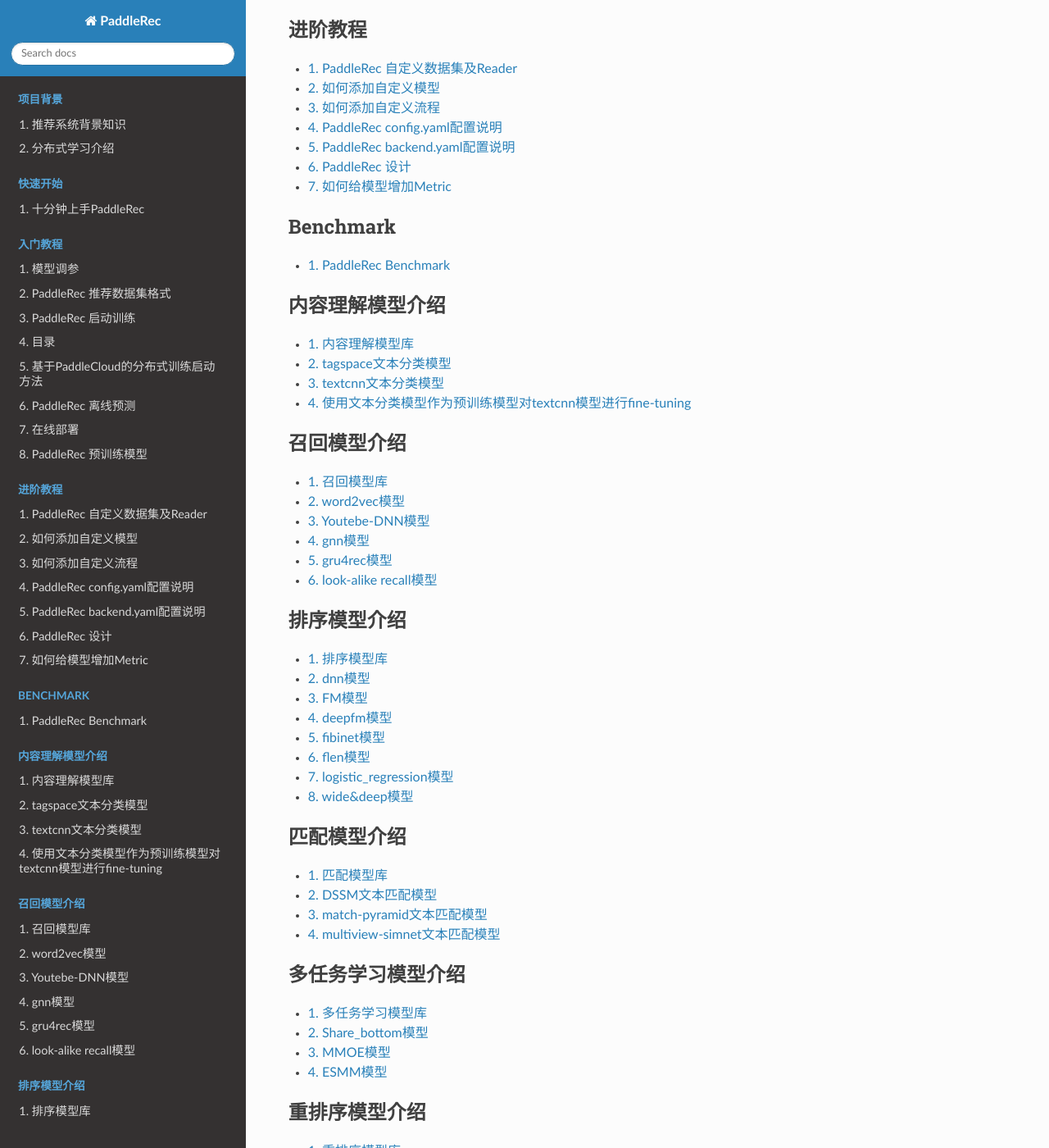
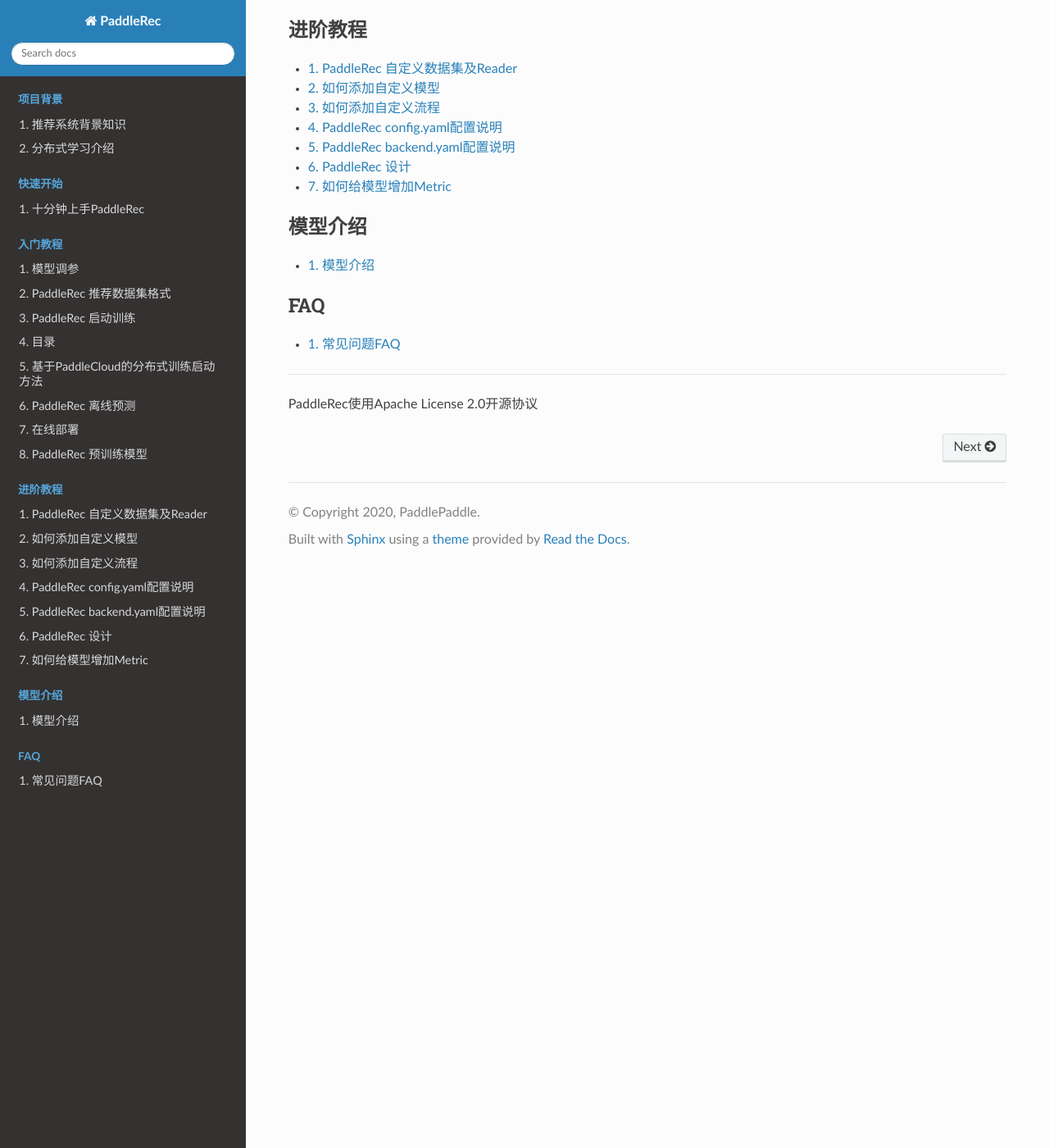
Before and after one commit to yinhaofeng/paddlerecdocs, a Sphinx documentation site: the page built from docs/source/index.rst, in a window 1280 px wide and 1400 px high, scrolled down 720 px. Shown: the whole window at 82% size. Built offline with Sphinx 7.4.7 and the Read the Docs theme 2.0.0, drawn with Linux system fonts in a browser that asks for light colours; pages that are not in the unit, such as notebooks, are missing from menus; some of the changed text lies outside the part shown.

Commit message:
add models

```diff
--- a/docs/source/common/title_cn.md
+++ /dev/null
@@ -1,4 +0,0 @@
-# 欢迎来到Fleet主页
-
-- Paddle Fleet是飞桨分布式训练的基础API，面向每个人提供高性能的分布式训练能力。
-- FleetX是Paddle Fleet的一个扩展组件，提供分布式训练周边的各种工具，满足沉浸式分布式训练的使用需求！
--- a/docs/source/index.rst
+++ b/docs/source/index.rst
@@ -57,69 +57,10 @@
 .. toctree::
    :maxdepth: 1
    :numbered:
-   :caption: Benchmark
-   :name: Benchmark
+   :caption: 模型介绍
+   :name: Model introduction
 
-   paddlerec/benchmark.md
-
-.. toctree::
-   :maxdepth: 1
-   :numbered:
-   :caption: 内容理解模型介绍
-   :name: contentunderstanding
-
-   paddlerec/contentunderstanding_readme.md
-   paddlerec/tagspace_readme.md
-   paddlerec/textcnn_readme.md
-   paddlerec/textcnn_pretrain_readme.md
-
-.. toctree::
-   :maxdepth: 1
-   :numbered:
-   :caption: 召回模型介绍
-   :name: recall
-
-   paddlerec/recall_readme.md
-
-.. toctree::
-   :maxdepth: 1
-   :numbered:
-   :caption: 排序模型介绍
-   :name: rank
-
-   paddlerec/rank_readme.md
-
-.. toctree::
-   :maxdepth: 1
-   :numbered:
-   :caption: 匹配模型介绍
-   :name: match
-
-   paddlerec/match_readme.md
-
-.. toctree::
-   :maxdepth: 1
-   :numbered:
-   :caption: 多任务学习模型介绍
-   :name: multitask
-
-   paddlerec/multitask_readme.md
-
-.. toctree::
-   :maxdepth: 1
-   :numbered:
-   :caption: 重排序模型介绍
-   :name: rerank
-
-   paddlerec/rerank_readme.md
-
-.. toctree::
-   :maxdepth: 1
-   :numbered:
-   :caption: TreeBased介绍
-   :name: TreeBased推荐搜索算法
-
-   paddlerec/treebased_readme.md
+   paddlerec/model_introduce.md
 
 .. toctree::
    :maxdepth: 1
--- a/docs/source/paddlerec/contentunderstanding_readme.md
+++ /dev/null
@@ -1 +0,0 @@
-## [内容理解模型库](https://github.com/PaddlePaddle/PaddleRec/blob/master/models/contentunderstanding)
--- a/docs/source/paddlerec/match_readme.md
+++ /dev/null
@@ -1,4 +0,0 @@
-## [匹配模型库](https://github.com/PaddlePaddle/PaddleRec/blob/master/models/match)
-## [DSSM文本匹配模型](https://github.com/PaddlePaddle/PaddleRec/blob/master/models/match/dssm)
-## [match-pyramid文本匹配模型](https://github.com/PaddlePaddle/PaddleRec/blob/master/models/match/match-pyramid)
-## [multiview-simnet文本匹配模型](https://github.com/PaddlePaddle/PaddleRec/blob/master/models/match/multiview-simnet)
--- a/docs/source/paddlerec/multitask_readme.md
+++ /dev/null
@@ -1,4 +0,0 @@
-## [多任务学习模型库](https://github.com/PaddlePaddle/PaddleRec/blob/master/models/multitask)
-## [Share_bottom模型](https://github.com/PaddlePaddle/PaddleRec/blob/master/models/multitask/share-bottom)
-## [MMOE模型](https://github.com/PaddlePaddle/PaddleRec/blob/master/models/multitask/mmoe)
-## [ESMM模型](https://github.com/PaddlePaddle/PaddleRec/blob/master/models/multitask/esmm)
--- a/docs/source/paddlerec/rank_readme.md
+++ /dev/null
@@ -1,8 +0,0 @@
-## [排序模型库](https://github.com/PaddlePaddle/PaddleRec/blob/master/models/rank)
-## [dnn模型](https://github.com/PaddlePaddle/PaddleRec/blob/master/models/rank/dnn)
-## [FM模型](https://github.com/PaddlePaddle/PaddleRec/blob/master/models/rank/fm)
-## [deepfm模型](https://github.com/PaddlePaddle/PaddleRec/blob/master/models/rank/deepfm)
-## [fibinet模型](https://github.com/PaddlePaddle/PaddleRec/blob/master/models/rank/fibinet)
-## [flen模型](https://github.com/PaddlePaddle/PaddleRec/tree/master/models/rank/flen)
-## [logistic_regression模型](https://github.com/PaddlePaddle/PaddleRec/blob/master/models/rank/logistic_regression)
-## [wide&deep模型](https://github.com/PaddlePaddle/PaddleRec/blob/master/models/rank/wide_deep)
--- a/docs/source/paddlerec/recall_readme.md
+++ /dev/null
@@ -1,6 +0,0 @@
-## [召回模型库](https://github.com/PaddlePaddle/PaddleRec/blob/master/models/recall)
-## [word2vec模型](https://github.com/PaddlePaddle/PaddleRec/blob/master/models/recall/word2vec)
-## [Youtebe-DNN模型](https://github.com/PaddlePaddle/PaddleRec/blob/master/models/recall/youtube_dnn)
-## [gnn模型](https://github.com/PaddlePaddle/PaddleRec/blob/master/models/recall/gnn)
-## [gru4rec模型](https://github.com/PaddlePaddle/PaddleRec/blob/master/models/recall/gru4rec)
-## [look-alike recall模型](https://github.com/PaddlePaddle/PaddleRec/blob/master/models/recall/look-alike_recall)
--- a/docs/source/paddlerec/rerank_readme.md
+++ /dev/null
@@ -1 +0,0 @@
-## [重排序模型库](https://github.com/PaddlePaddle/PaddleRec/blob/master/models/rerank)
--- a/docs/source/paddlerec/tagspace_readme.md
+++ /dev/null
@@ -1 +0,0 @@
-## [tagspace文本分类模型](https://github.com/PaddlePaddle/PaddleRec/tree/master/models/contentunderstanding/tagspace)
--- a/docs/source/paddlerec/textcnn_pretrain_readme.md
+++ /dev/null
@@ -1 +0,0 @@
-## [使用文本分类模型作为预训练模型对textcnn模型进行fine-tuning](https://github.com/PaddlePaddle/PaddleRec/blob/master/models/contentunderstanding/textcnn_pretrain)
--- a/docs/source/paddlerec/textcnn_readme.md
+++ /dev/null
@@ -1 +0,0 @@
-## [textcnn文本分类模型](https://github.com/PaddlePaddle/PaddleRec/blob/master/models/contentunderstanding/textcnn)
```
Also changed, not shown: docs/source/common/title.md (deleted, +0 -5 lines), docs/source/index_cn.rst (deleted, +0 -72 lines), docs/source/index_en.rst (deleted, +0 -61 lines), docs/source/paddlerec/model_introduce.md (added, +36 -0 lines), docs/source/paddlerec/treebased_readme.md (deleted, +0 -2 lines).
